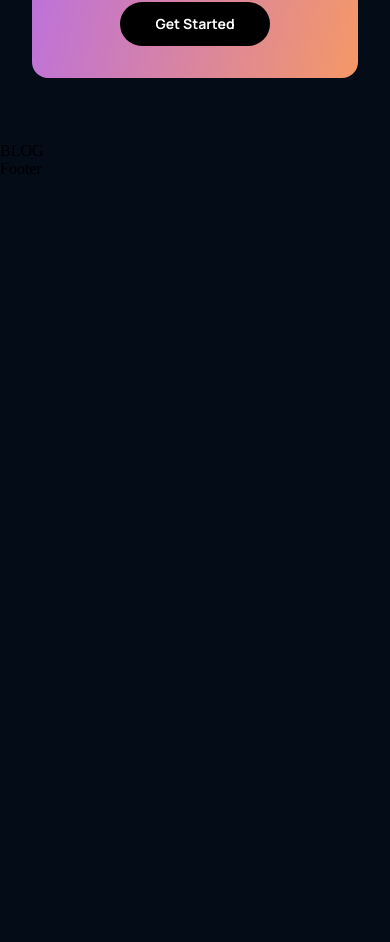
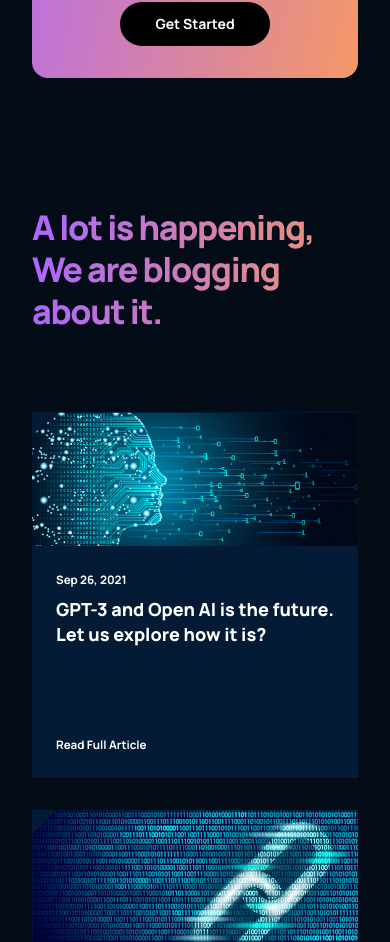
Before and after one commit to nomenama/gpt-3, a React (Create React App) app: page / in a window 390 px wide. Shown: the part 4625-5567 px from the top of the page. Before the commit the page ends 4803 px from the top, so only its background shows below. Built offline with nearby package versions, Linux system fonts and the light colour scheme.

Commit message:
Added Blog section

```diff
--- a/src/components/article/Article.jsx
+++ b/src/components/article/Article.jsx
@@ -1,10 +1,20 @@
 import React from "react";
 import "./article.css";
 
-const Article = () => {
+const Article = ({imgUrl, date, title}) => {
 	return (
-		<div>
-			Article
+		<div className="gpt3__blog-container_article">
+			<div className="gpt3__blog-container_article-image">
+				<img src={imgUrl} alt="blog"/>
+			</div>
+
+			<div className="gpt3__blog-container_article-content">
+				<div>
+					<p>{date}</p>
+					<h3>{title}</h3>
+				</div>
+				<p>Read Full Article</p>
+			</div>
 		</div>
 	);
 };
--- a/src/components/article/article.css
+++ b/src/components/article/article.css
@@ -0,0 +1,54 @@
+.gpt3__blog-container_article {
+    width: 100%;
+    height: 100%;
+    display: flex;
+    flex-direction: column;
+    background: var(--color-footer);
+}
+
+.gpt3__blog-container_article-image {
+    width: 100%;
+    height: 100%;
+    background: var(--color-footer);
+}
+
+.gpt3__blog-container_article-image img {
+    width: 100%;
+    height: 100%;
+}
+
+.gpt3__blog-container_article-content {
+    display: flex;
+    flex-direction: column;
+    justify-content: space-between;
+    padding: 1rem 1.5rem;
+    height: 100%;
+}
+.gpt3__blog-container_article-content p {
+    font-family: var(--font-family);
+    font-weight: 700;
+    font-size: 11.649px;
+    line-height: 35px;
+    color: #FFFFFF;
+}
+
+.gpt3__blog-container_article-content h3 {
+    font-family: var(--font-family);
+    font-weight: 800;
+    font-size: 25.11px;
+    line-height: 30px;
+    color: #FFFFFF;
+    margin-bottom: 5rem;
+    cursor: pointer;
+}
+
+.gpt3__blog-container_article-content p:last-child {
+    cursor: pointer;
+}
+
+@media screen and (max-width: 550px) {
+    .gpt3__blog-container_article-content h3 {
+        font-size: 18px;
+        line-height: 25px;
+    }
+}
--- a/src/containers/blog/Blog.jsx
+++ b/src/containers/blog/Blog.jsx
@@ -1,10 +1,28 @@
 import React from "react";
 import "./blog.css";
+import {Article} from "../../components";
+import {blog01, blog02, blog03, blog04, blog05} from "./imports";
 
 const Blog = () => {
 	return (
-		<div>
-			BLOG
+		<div className="gpt3__blog section__padding" id="blog">
+			<div className="gpt3__blog-heading">
+				<h1 className="gradient__text">
+					A lot is happening, We are blogging about it.
+				</h1>
+			</div>
+
+			<div className="gpt3__blog-container">
+				<div className="gpt3__blog-container_groupA">
+					<Article imgUrl={blog01} date="Sep 26, 2021" title="GPT-3 and Open  AI is the future. Let us explore how it is?"/>
+				</div>
+				<div className="gpt3__blog-container_groupB">
+					<Article imgUrl={blog02} date="Sep 26, 2021" title="GPT-3 and Open  AI is the future. Let us explore how it is?"/>
+					<Article imgUrl={blog03} date="Sep 26, 2021" title="GPT-3 and Open  AI is the future. Let us explore how it is?"/>
+					<Article imgUrl={blog04} date="Sep 26, 2021" title="GPT-3 and Open  AI is the future. Let us explore how it is?"/>
+					<Article imgUrl={blog05} date="Sep 26, 2021" title="GPT-3 and Open  AI is the future. Let us explore how it is?"/>
+				</div>
+			</div>
 		</div>
 	);
 };
--- a/src/containers/blog/blog.css
+++ b/src/containers/blog/blog.css
@@ -0,0 +1,76 @@
+.gpt3__blog {
+    display: flex;
+    flex-direction: column;
+}
+
+.gpt3__blog-heading {
+    width: 100%;
+    text-align: left;
+    margin-bottom: 5rem;
+}
+
+.gpt3__blog-heading h1 {
+    font-family: var(--font-family);
+    font-weight: 800;
+    font-size: 62px;
+    line-height: 75px;
+    letter-spacing: -0.04em;
+}
+
+.gpt3__blog-container {
+    display: flex;
+    flex-direction: row;
+}
+
+.gpt3__blog-container_groupA {
+    flex: 0.75;
+    margin-right: 2rem;
+}
+
+.gpt3__blog-container_groupB {
+    flex: 1;
+    display: grid;
+    grid-template-columns: repeat(2, 1fr);
+    grid-gap: 2rem;
+}
+
+@media screen and (max-width: 990px) {
+    .gpt3__blog-container {
+        flex-direction: column-reverse;
+    }
+
+    .gpt3__blog-container_groupA {
+        margin: 2rem 0;
+    }
+
+    .gpt3__blog-container_groupA .gpt3__blog-container_article  {
+        width: 48%;
+    }
+
+    .gpt3__blog-container_groupA .gpt3__blog-container_article-image {
+        height: 250px;
+    }
+}
+
+@media screen and (max-width: 700px) {
+    .gpt3__blog-container_groupB {
+        grid-template-columns: repeat(1, 1fr);
+    }
+
+    .gpt3__blog-container_groupA .gpt3__blog-container_article  {
+        width: 100%;
+    }
+
+    .gpt3__blog-heading h1 {
+        font-size: 46px;
+        line-height: 52px;
+    }
+}
+
+@media screen and (max-width: 550px) {
+    .gpt3__blog-heading h1 {
+        font-size: 34px;
+        line-height: 42px;
+    }
+
+}
--- /dev/null
+++ b/src/containers/blog/imports.js
@@ -0,0 +1,13 @@
+import blog01 from "../../assets/blog01.png";
+import blog02 from "../../assets/blog02.png";
+import blog03 from "../../assets/blog03.png";
+import blog04 from "../../assets/blog04.png";
+import blog05 from "../../assets/blog05.png";
+
+export {
+	blog01,
+	blog02,
+	blog03,
+	blog04,
+	blog05
+}
```
